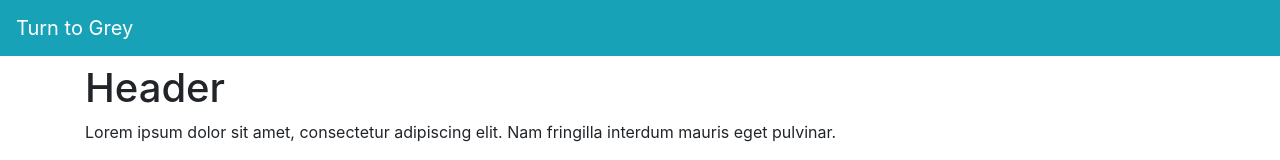
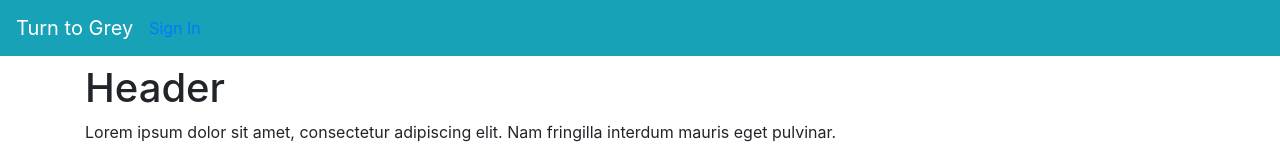
Before and after one commit to Benfarhat/Tuto-Client-Side-React-Redux-Auth, a React (Create React App) app: page /private in a window 1280 px wide. Shown: the top 160 px of the page. Built offline with nearby package versions, Linux system fonts and the light colour scheme.

Commit message:
Redux form WIP

```diff
--- a/package.json
+++ b/package.json
@@ -9,7 +9,8 @@
     "react-router": "^4.2.0",
     "react-router-dom": "^4.2.2",
     "react-scripts": "1.1.1",
-    "redux": "^3.7.2"
+    "redux": "^3.7.2",
+    "redux-form": "^7.3.0"
   },
   "scripts": {
     "start": "react-scripts start",
--- a/src/components/Header.js
+++ b/src/components/Header.js
@@ -17,6 +17,11 @@ class Header extends Component {
               <button className="navbar-toggler" type="button" data-toggle="collapse" data-target="#navbarCollapse" aria-controls="navbarCollapse" aria-expanded="false" aria-label="Toggle navigation">
                 <span className="navbar-toggler-icon"></span>
               </button>
+              <ul className="nav navbar-nav">
+                <li className="nav-item">
+                    <a href="/">Sign In</a>
+                </li>
+              </ul>
             </nav>
           </header>
         )
```
Also changed, not shown: src/components/auth/signin.js (added), 2 other files (tests, documents, lock files or other folders).
